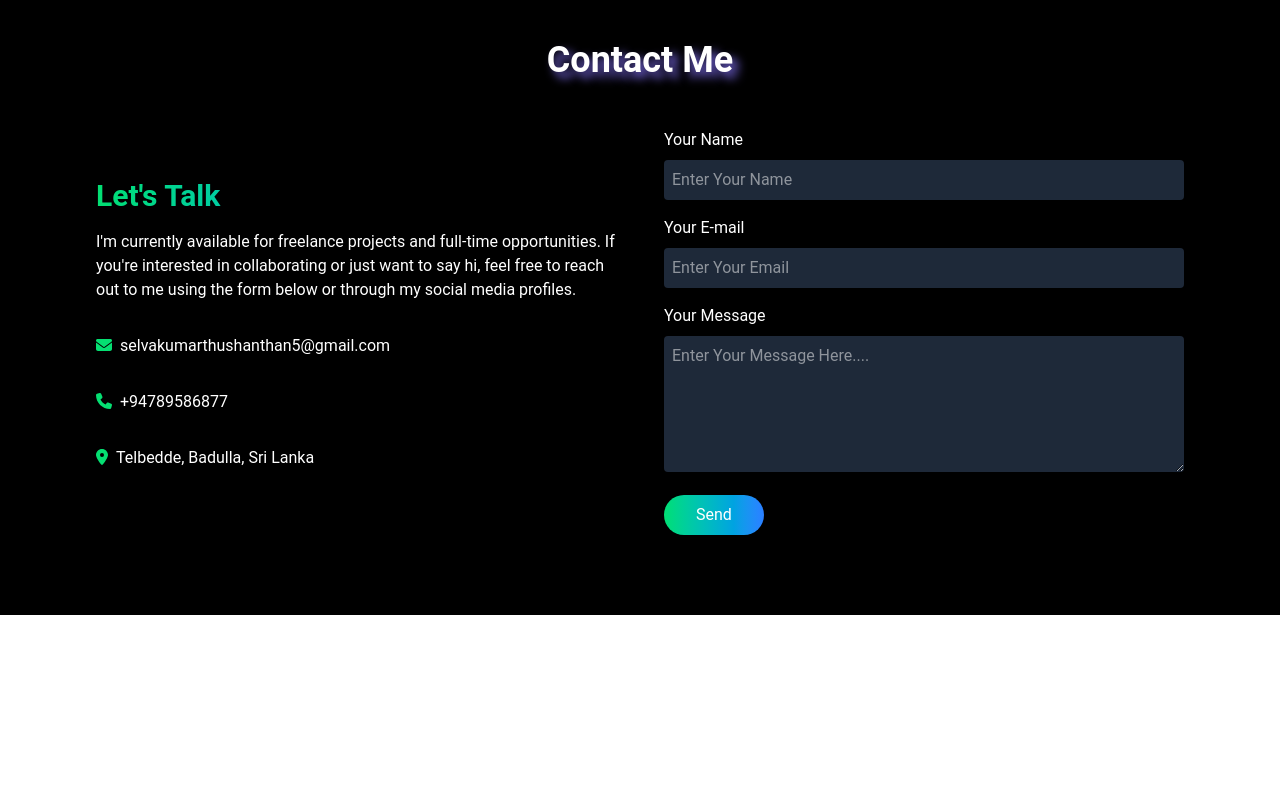
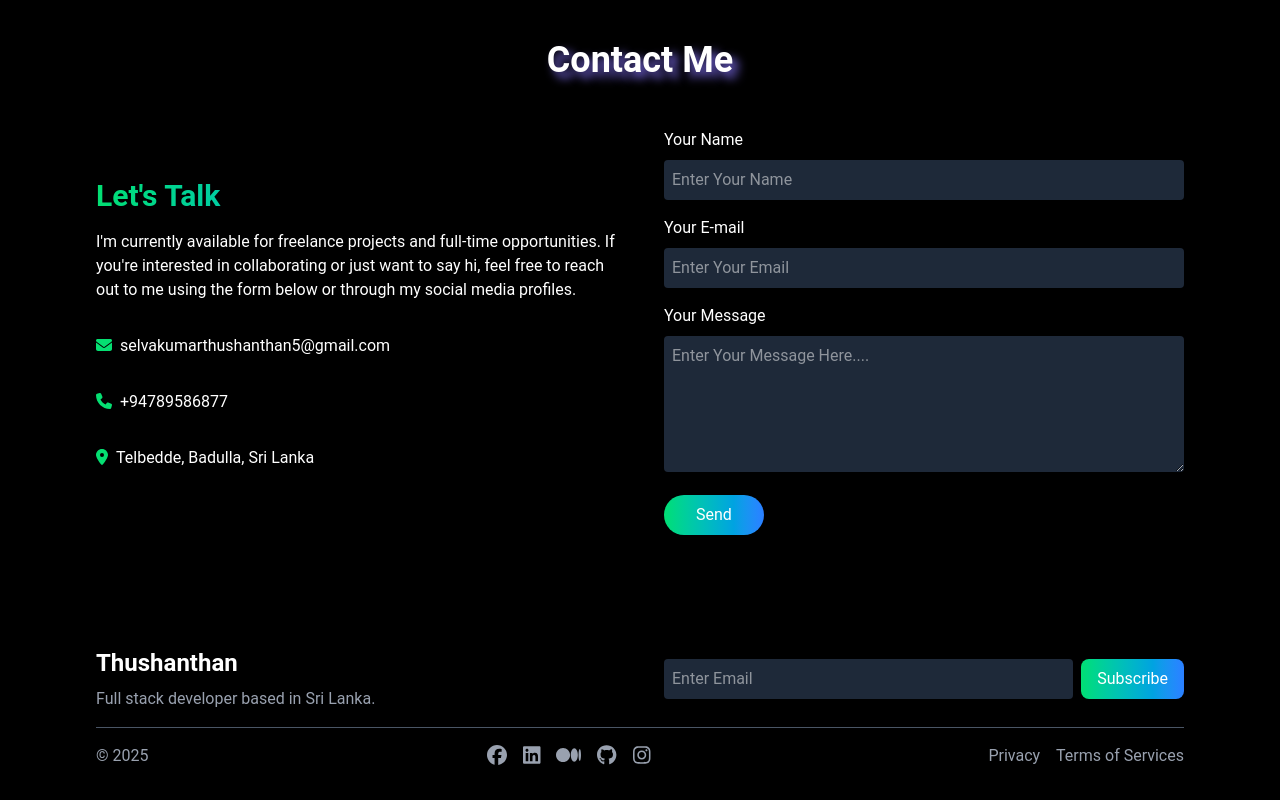
Before and after one commit to Thushan2002/my-portfolio-react-vite-tailwind, a React (Vite) app: page / in a window 1280 px wide. Shown: the part 3144-3944 px from the top of the page. Before the commit the page ends 3759 px from the top, so only its background shows below. Built offline with nearby package versions, Linux system fonts and the light colour scheme.

Commit message:
feat: Footer section added

```diff
--- a/package.json
+++ b/package.json
@@ -10,6 +10,7 @@
     "preview": "vite preview"
   },
   "dependencies": {
+    "@fortawesome/free-brands-svg-icons": "^6.7.2",
     "@fortawesome/free-solid-svg-icons": "^6.7.2",
     "@fortawesome/react-fontawesome": "^0.2.2",
     "@tailwindcss/vite": "^4.0.11",
--- a/src/App.jsx
+++ b/src/App.jsx
@@ -5,6 +5,7 @@
 import Services from "./Components/Services";
 import Projects from "./Components/Projects";
 import Contact from "./Components/Contact";
+import Footer from "./Components/Footer";
 
 const App = () => {
   return (
@@ -15,6 +16,7 @@
       <Services />
       <Projects />
       <Contact />
+      <Footer />
     </div>
   );
 };
--- /dev/null
+++ b/src/Components/Footer.jsx
@@ -0,0 +1,68 @@
+import React from "react";
+import { FontAwesomeIcon } from "@fortawesome/react-fontawesome";
+import {
+  faFacebook,
+  faLinkedin,
+  faMedium,
+  faGithub,
+  faInstagram,
+} from "@fortawesome/free-brands-svg-icons";
+
+const Footer = () => {
+  return (
+    <footer className="bg-black text-white py-8">
+      <div className="container mx-auto px-8 md:px-16 lg:px-24">
+        <div className="flex flex-col md:flex-row md:space-x-12 items-center mb-4">
+          <div className="flex-1 mb-4 md:mb-0">
+            <h3 className="text-2xl font-bold mb-2">Thushanthan</h3>
+            <p className="text-gray-400">
+              Full stack developer based in Sri Lanka.
+            </p>
+          </div>
+          <div className="flex-1 w-full">
+            <form action="" className="flex items-center justify-center gap-2">
+              <input
+                type="email"
+                placeholder="Enter Email"
+                className="w-full p-2 rounded bg-gray-800 border-gray-600 focus:border-green-400"
+              />
+              <button className="bg-gradient-to-r from-green-400 to-blue-500 text-white hover:scale-105 px-4 py-2 rounded-lg">
+                Subscribe
+              </button>
+            </form>
+          </div>
+        </div>
+        <div className="border-t border-gray-600 pt-4 flex flex-col md:flex-row justify-between items-center">
+          <p className="text-gray-400">&copy; {new Date().getFullYear()}</p>
+          <div className="flex space-x-4 my-4 md:my-0">
+            <a href="#" className="text-gray-400 hover:text-white">
+              <FontAwesomeIcon icon={faFacebook} size="lg" />
+            </a>
+            <a href="#" className="text-gray-400 hover:text-white">
+              <FontAwesomeIcon icon={faLinkedin} size="lg" />
+            </a>
+            <a href="#" className="text-gray-400 hover:text-white">
+              <FontAwesomeIcon icon={faMedium} size="lg" />
+            </a>
+            <a href="#" className="text-gray-400 hover:text-white">
+              <FontAwesomeIcon icon={faGithub} size="lg" />
+            </a>
+            <a href="#" className="text-gray-400 hover:text-white">
+              <FontAwesomeIcon icon={faInstagram} size="lg" />
+            </a>
+          </div>
+          <div className="flex space-x-4">
+            <a href="#" className="text-gray-400 hover:text-white">
+              Privacy
+            </a>
+            <a href="#" className="text-gray-400 hover:text-white">
+              Terms of Services
+            </a>
+          </div>
+        </div>
+      </div>
+    </footer>
+  );
+};
+
+export default Footer;
```
Also changed, not shown: 1 other file (tests, documents, lock files or other folders).
